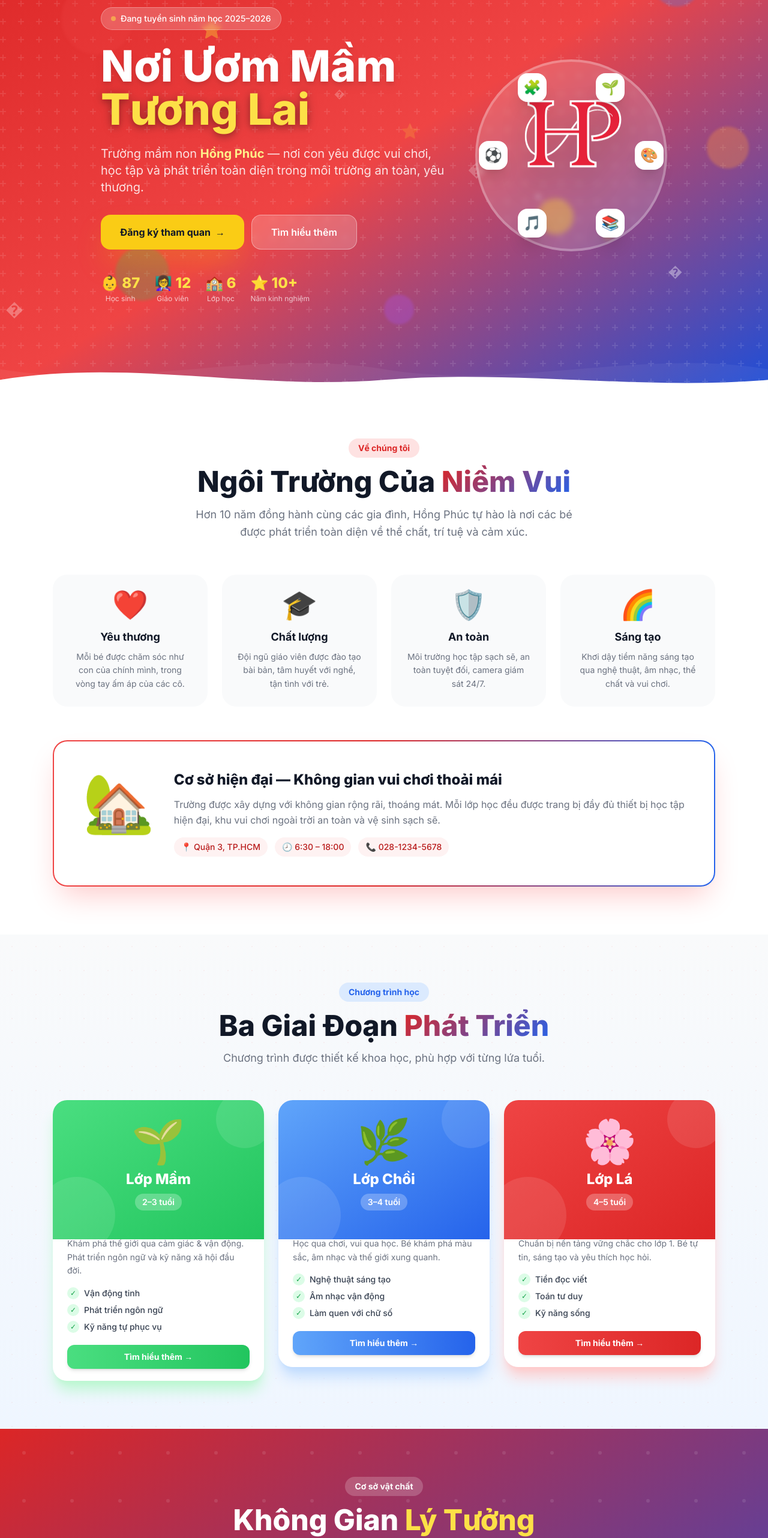
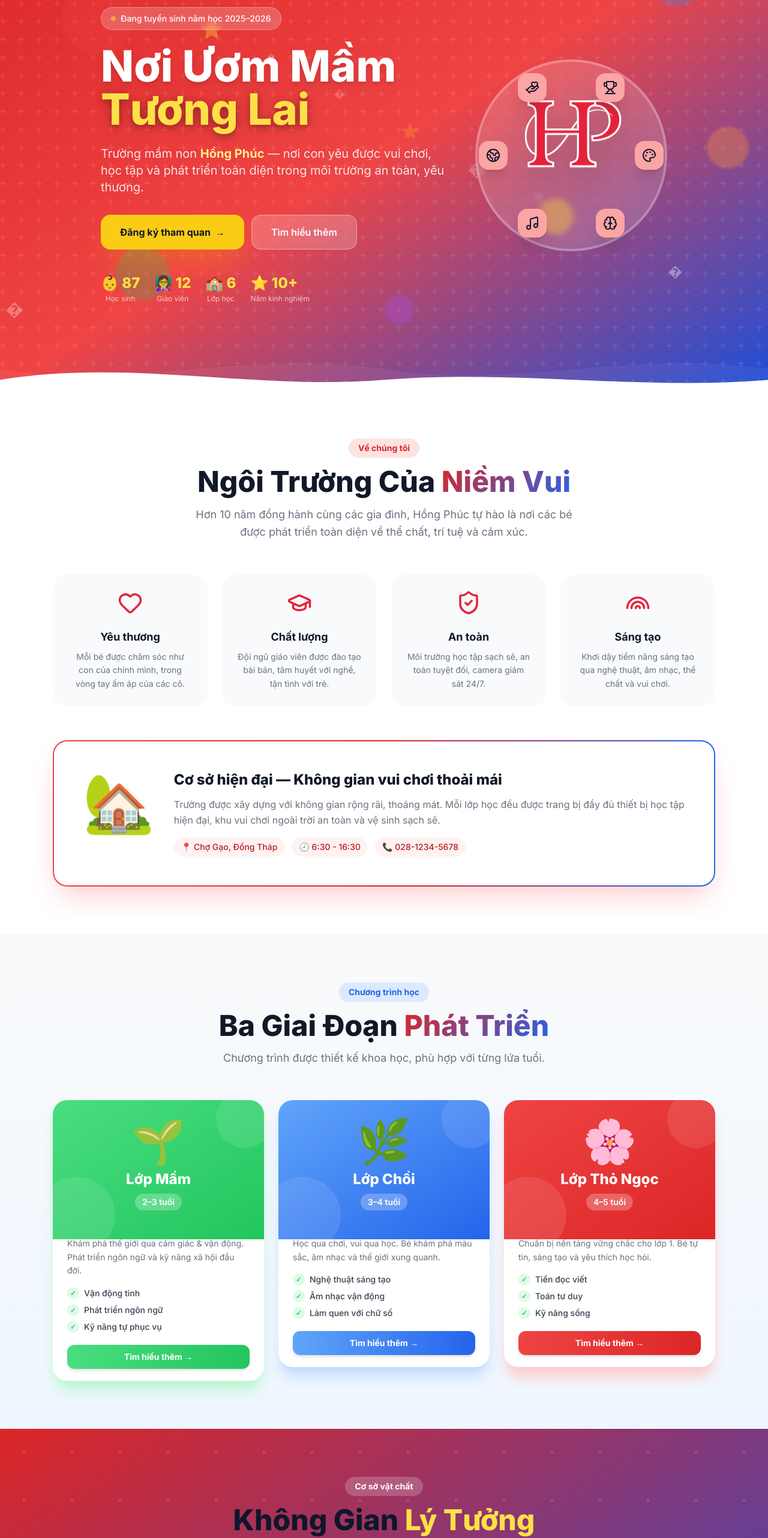
Before and after one commit to minhsangng/hongphuc-crm, a React (Vite) app: page / in a window 1280 px wide. Shown: the part 149-2713 px from the top of the page at 60% size. Built offline with nearby package versions, Linux system fonts and the light colour scheme.

Commit message:
Update Landingpage

```diff
--- a/src/pages/LandingPage.jsx
+++ b/src/pages/LandingPage.jsx
@@ -1,5 +1,6 @@
-import React, { useState, useEffect, useRef, useCallback } from 'react'
-import { Link } from 'react-router-dom'
+import React, { useState, useEffect, useRef, useCallback } from 'react';
+import { Link } from 'react-router-dom';
+import { Palette, Music, Flower, Brain, Trophy, Earth, HandHeart, Heart, GraduationCap, ShieldCheck, Rainbow, MapPin, PhoneCall, Clock, Mail } from 'lucide-react';
 
 /* ─── Loading Screen ─── */
 function LoadingScreen({ onDone }) {
@@ -102,7 +103,7 @@ function Navbar() {
     const h = () => setScrolled(window.scrollY > 40)
     window.addEventListener('scroll', h, { passive: true })
     return () => window.removeEventListener('scroll', h)
-  }, [])
+  }, []);
 
   const links = [
     { label: 'Giới thiệu', href: '#about' },
@@ -283,15 +284,16 @@ function HeroSection() {
               </div>
               {/* Orbiting icons */}
               {[
-                { emoji: '🎨', deg: 0  }, { emoji: '📚', deg: 60  },
-                { emoji: '🎵', deg: 120 }, { emoji: '⚽', deg: 180 },
-                { emoji: '🧩', deg: 240 }, { emoji: '🌱', deg: 300 },
+                { emoji: Palette, deg: 0  }, { emoji: Brain, deg: 60  },
+                { emoji: Music, deg: 120 }, { emoji: Earth, deg: 180 },
+                { emoji: HandHeart, deg: 240 }, { emoji: Trophy, deg: 300 },
               ].map(({ emoji, deg }) => {
-                const r = 130, rad = (deg * Math.PI) / 180
+                const r = 130, rad = (deg * Math.PI) / 180;
+                const Icon = emoji;
                 return (
-                  <div key={deg} className="absolute w-12 h-12 bg-white rounded-2xl shadow-xl flex items-center justify-center text-2xl hover:scale-125 transition-transform cursor-default select-none"
+                  <div key={deg} className="absolute w-12 h-12 bg-red-300 rounded-2xl shadow-xl flex items-center justify-center text-2xl hover:scale-125 transition-transform cursor-default select-none"
                     style={{ left: `calc(50% + ${Math.cos(rad) * r}px - 24px)`, top: `calc(50% + ${Math.sin(rad) * r}px - 24px)` }}>
-                    {emoji}
+                    <Icon />
                   </div>
                 )
               })}
@@ -314,10 +316,10 @@ function HeroSection() {
 /* ─── About Section ─── */
 function AboutSection() {
   const values = [
-    { icon: '❤️', title: 'Yêu thương', desc: 'Mỗi bé được chăm sóc như con của chính mình, trong vòng tay ấm áp của các cô.' },
-    { icon: '🎓', title: 'Chất lượng', desc: 'Đội ngũ giáo viên được đào tạo bài bản, tâm huyết với nghề, tận tình với trẻ.' },
-    { icon: '🛡️', title: 'An toàn', desc: 'Môi trường học tập sạch sẽ, an toàn tuyệt đối, camera giám sát 24/7.' },
-    { icon: '🌈', title: 'Sáng tạo', desc: 'Khơi dậy tiềm năng sáng tạo qua nghệ thuật, âm nhạc, thể chất và vui chơi.' },
+    { icon: <Heart color="#E6223A" size={42} />, title: 'Yêu thương', desc: 'Mỗi bé được chăm sóc như con của chính mình, trong vòng tay ấm áp của các cô.' },
+    { icon: <GraduationCap color="#E6223A" size={42} />, title: 'Chất lượng', desc: 'Đội ngũ giáo viên được đào tạo bài bản, tâm huyết với nghề, tận tình với trẻ.' },
+    { icon: <ShieldCheck color="#E6223A" size={42} />, title: 'An toàn', desc: 'Môi trường học tập sạch sẽ, an toàn tuyệt đối, camera giám sát 24/7.' },
+    { icon: <Rainbow color="#E6223A" size={42} />, title: 'Sáng tạo', desc: 'Khơi dậy tiềm năng sáng tạo qua nghệ thuật, âm nhạc, thể chất và vui chơi.' },
   ]
 
   return (
@@ -334,15 +336,16 @@ function AboutSection() {
         </FadeIn>
 
         <div className="grid grid-cols-1 sm:grid-cols-2 lg:grid-cols-4 gap-6">
-          {values.map((v, i) => (
+          {values.map((v, i) => {
+            return (
             <FadeIn key={v.title} delay={i * 100}>
               <div className="group p-6 rounded-3xl border-2 border-transparent hover:border-red-200 bg-gray-50 hover:bg-red-50 transition-all duration-300 hover:-translate-y-2 hover:shadow-xl hover:shadow-red-100 cursor-default text-center">
                 <div className="text-5xl mb-4 group-hover:scale-110 transition-transform duration-300 inline-block">{v.icon}</div>
                 <h3 className="font-bold text-gray-900 text-lg mb-2">{v.title}</h3>
                 <p className="text-gray-500 text-sm leading-relaxed">{v.desc}</p>
               </div>
-            </FadeIn>
-          ))}
+            </FadeIn>)
+          })}
         </div>
 
         {/* Image-like banner */}
@@ -354,7 +357,7 @@ function AboutSection() {
                 <h3 className="text-2xl font-black text-gray-900 mb-3">Cơ sở hiện đại — Không gian vui chơi thoải mái</h3>
                 <p className="text-gray-500 leading-relaxed mb-4">Trường được xây dựng với không gian rộng rãi, thoáng mát. Mỗi lớp học đều được trang bị đầy đủ thiết bị học tập hiện đại, khu vui chơi ngoài trời an toàn và vệ sinh sạch sẽ.</p>
                 <div className="flex flex-wrap gap-3">
-                  {['📍 Quận 3, TP.HCM', '🕗 6:30 – 18:00', '📞 028-1234-5678'].map(tag => (
+                  {['📍 Chợ Gạo, Đồng Tháp', '🕗 6:30 - 16:30', '📞 028-1234-5678'].map(tag => (
                     <span key={tag} className="inline-flex items-center gap-1 px-3 py-1.5 bg-red-50 text-red-700 text-sm font-medium rounded-full">{tag}</span>
                   ))}
                 </div>
@@ -373,11 +376,11 @@ function ProgramsSection() {
   const programs = [
     { emoji: '🌱', name: 'Lớp Mầm', age: '2–3 tuổi', color: 'from-green-400 to-green-500', shadow: 'shadow-green-200', desc: 'Khám phá thế giới qua cảm giác & vận động. Phát triển ngôn ngữ và kỹ năng xã hội đầu đời.', features: ['Vận động tinh', 'Phát triển ngôn ngữ', 'Kỹ năng tự phục vụ'] },
     { emoji: '🌿', name: 'Lớp Chồi', age: '3–4 tuổi', color: 'from-blue-400 to-blue-600', shadow: 'shadow-blue-200', desc: 'Học qua chơi, vui qua học. Bé khám phá màu sắc, âm nhạc và thế giới xung quanh.', features: ['Nghệ thuật sáng tạo', 'Âm nhạc vận động', 'Làm quen với chữ số'] },
-    { emoji: '🌸', name: 'Lớp Lá', age: '4–5 tuổi', color: 'from-red-500 to-red-600', shadow: 'shadow-red-200', desc: 'Chuẩn bị nền tảng vững chắc cho lớp 1. Bé tự tin, sáng tạo và yêu thích học hỏi.', features: ['Tiền đọc viết', 'Toán tư duy', 'Kỹ năng sống'] },
+    { emoji: '🌸', name: 'Lớp Thỏ Ngọc', age: '4–5 tuổi', color: 'from-red-500 to-red-600', shadow: 'shadow-red-200', desc: 'Chuẩn bị nền tảng vững chắc cho lớp 1. Bé tự tin, sáng tạo và yêu thích học hỏi.', features: ['Tiền đọc viết', 'Toán tư duy', 'Kỹ năng sống'] },
   ]
 
   return (
-    <section id="programs" className="py-20 overflow-hidden relative">
+    <section id="programs" className="py-20 overflow-hidden relative bg-white">
       {/* Parallax background */}
       <div className="absolute inset-0 bg-gradient-to-b from-gray-50 to-blue-50"
         style={{ transform: `translateY(${offset * 0.06}px)` }} />
@@ -446,7 +449,7 @@ function FacilitiesSection() {
   ]
 
   return (
-    <section id="facilities" className="py-20 relative overflow-hidden">
+    <section id="facilities" className="py-20 relative overflow-hidden bg-white">
       {/* Parallax BG */}
       <div className="absolute inset-0 bg-gradient-to-br from-red-600 to-blue-700"
         style={{ transform: `translateY(${offset * 0.08}px)` }} />
@@ -459,7 +462,7 @@ function FacilitiesSection() {
       <div className="relative max-w-6xl mx-auto px-4 sm:px-6">
         <FadeIn className="text-center mb-14">
           <span className="inline-block px-4 py-1.5 bg-white/20 text-white text-sm font-bold rounded-full mb-4">Cơ sở vật chất</span>
-          <h2 className="text-4xl sm:text-5xl font-black text-white mb-4">Không Gian <span className="text-yellow-300">Lý Tưởng</span></h2>
+          <h2 className="text-4xl sm:text-5xl font-black text-primary mb-4">Không Gian <span className="text-yellow-300">Lý Tưởng</span></h2>
           <p className="text-white/80 max-w-xl mx-auto text-lg">Mọi góc trong trường đều được thiết kế để kích thích sự tò mò và sáng tạo của bé.</p>
         </FadeIn>
 
@@ -536,7 +539,7 @@ function TestimonialsSection() {
   ]
 
   return (
-    <section className="py-20 relative overflow-hidden">
+    <section className="py-20 relative overflow-hidden bg-white">
       <div className="absolute inset-0 bg-gradient-to-r from-blue-50 to-red-50"
         style={{ transform: `translateY(${offset * 0.05}px)` }} />
 
@@ -639,19 +642,21 @@ function ContactSection() {
           <FadeIn delay={200}>
             <div className="space-y-6">
               {[
-                { icon: '📍', title: 'Địa chỉ', lines: ['123 Đường Hồng Phúc, Phường 5', 'Quận 3, TP. Hồ Chí Minh'] },
-                { icon: '📞', title: 'Điện thoại', lines: ['028-1234-5678', '0901 234 567 (Zalo)'] },
-                { icon: '🕗', title: 'Giờ hoạt động', lines: ['Thứ 2 – Thứ 6: 6:30 – 18:00', 'Thứ 7: 7:00 – 12:00'] },
-                { icon: '📧', title: 'Email', lines: ['info@hongphuc.edu.vn', 'tuyensinh@hongphuc.edu.vn'] },
-              ].map((item, i) => (
-                <div key={item.title} className="group flex gap-4 p-4 rounded-2xl hover:bg-red-50 transition-colors cursor-default">
-                  <div className="w-12 h-12 bg-gradient-to-br from-red-500 to-blue-600 rounded-2xl flex items-center justify-center text-2xl flex-shrink-0 group-hover:scale-110 transition-transform">{item.icon}</div>
+                { icon: MapPin, title: 'Địa chỉ', lines: ['Lộ Vàm, Xã Chợ Gạo, Tỉnh Đồng Tháp'] },
+                { icon: PhoneCall, title: 'Điện thoại', lines: ['028-1234-5678 (Cô Vân)', '0901 234 567 (Cô Trang)'] },
+                { icon: Clock, title: 'Giờ hoạt động', lines: ['Thứ 2 - Thứ 7: 6:30 - 16:30'] },
+                { icon: Mail, title: 'Email', lines: ['hongphuc.info@gmail.com'] },
+              ].map((item, i) => {
+                const Icon = item.icon;
+
+                return (<div key={item.title} className="group flex gap-4 p-4 rounded-2xl hover:bg-red-50 transition-colors cursor-default">
+                  <div className="w-12 h-12 bg-gradient-to-br from-red-500 to-blue-600 rounded-2xl flex items-center justify-center text-2xl flex-shrink-0 group-hover:scale-110 transition-transform"><Icon /></div>
                   <div>
                     <p className="font-bold text-gray-900 text-sm">{item.title}</p>
                     {item.lines.map(l => <p key={l} className="text-gray-500 text-sm">{l}</p>)}
                   </div>
-                </div>
-              ))}
+                </div>)
+              })}
 
               {/* Map placeholder */}
               <div className="rounded-2xl overflow-hidden border-2 border-red-100 h-48 bg-gradient-to-br from-red-100 to-blue-100 flex items-center justify-center">
```
